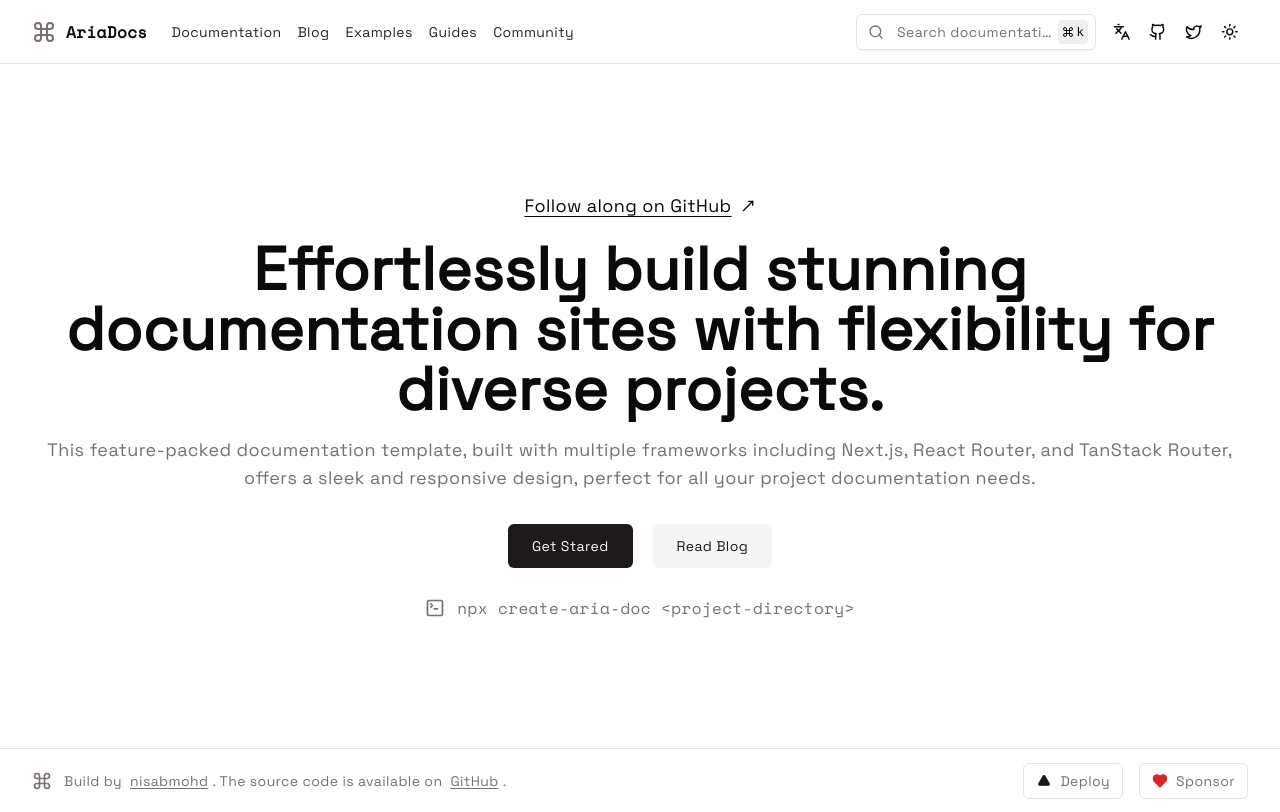
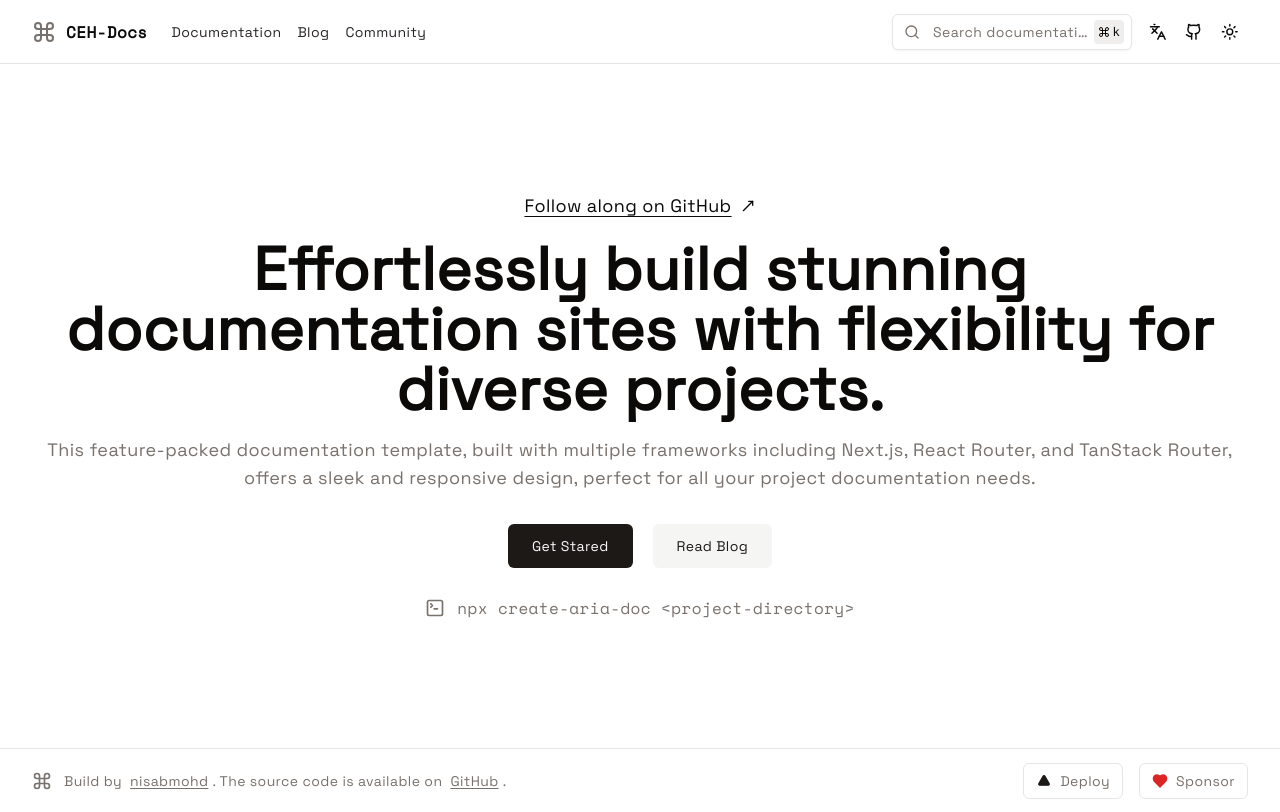
Before and after one commit to HosseinOdd/CEH-Docs, a Next.js app: page /en in a window 1280 px wide. Built offline with nearby package versions, Linux system fonts and the light colour scheme.

Commit message:
Remove examples and guides from navbar

```diff
--- a/components/navbar.tsx
+++ b/components/navbar.tsx
@@ -21,16 +21,8 @@
     href: "/blog",
   },
   {
-    title: "examples",
-    href: "#",
-  },
-  {
-    title: "guides",
-    href: "#",
-  },
-  {
     title: "community",
-    href: "https://github.com/nisabmohd/Aria-Docs/discussions",
+    href: "https://github.com/HosseinOdd/CEH-Docs/discussions",
   },
 ];
 
@@ -56,19 +48,10 @@
             <div className="flex ml-2.5 sm:ml-0">
               <LangSelect />
               <Link
-                href="https://github.com/nisabmohd/NexDocs"
+                href="https://github.com/HosseinOdd/CEH-Docs"
                 className={buttonVariants({ variant: "ghost", size: "icon" })}
               >
                 <GithubIcon className="h-[1.1rem] w-[1.1rem]" />
-              </Link>
-              <Link
-                href="#"
-                className={buttonVariants({
-                  variant: "ghost",
-                  size: "icon",
-                })}
-              >
-                <TwitterIcon className="h-[1.1rem] w-[1.1rem]" />
               </Link>
               <ModeToggle dict={dict} />
             </div>
@@ -83,7 +66,7 @@
   return (
     <LocalizedLink href="/" className="flex items-center gap-2.5">
       <CommandIcon className="w-6 h-6 text-muted-foreground" strokeWidth={2} />
-      <h2 className="text-md font-bold font-code">AriaDocs</h2>
+      <h2 className="text-md font-bold font-code">CEH-Docs</h2>
     </LocalizedLink>
   );
 }
```
